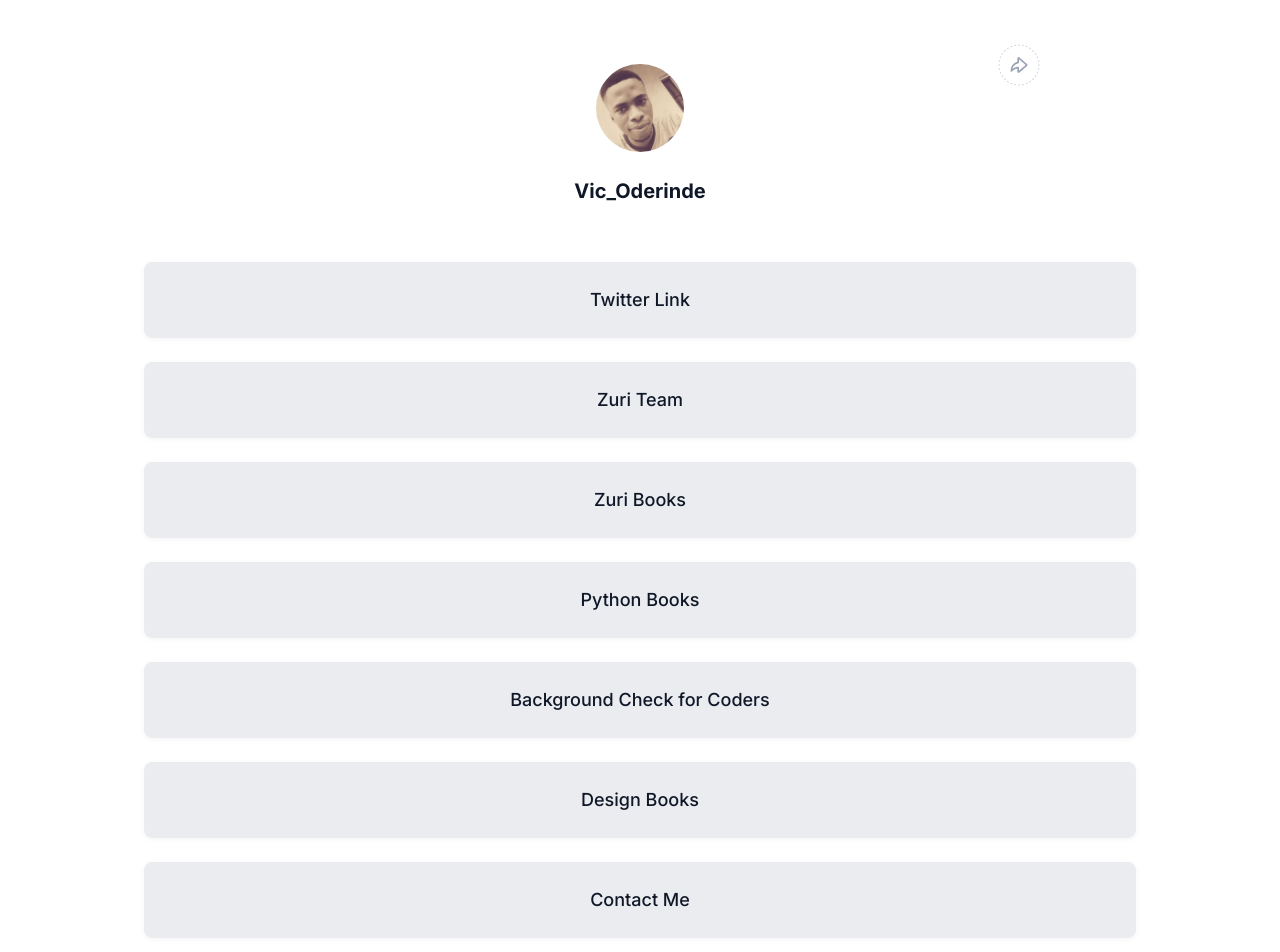
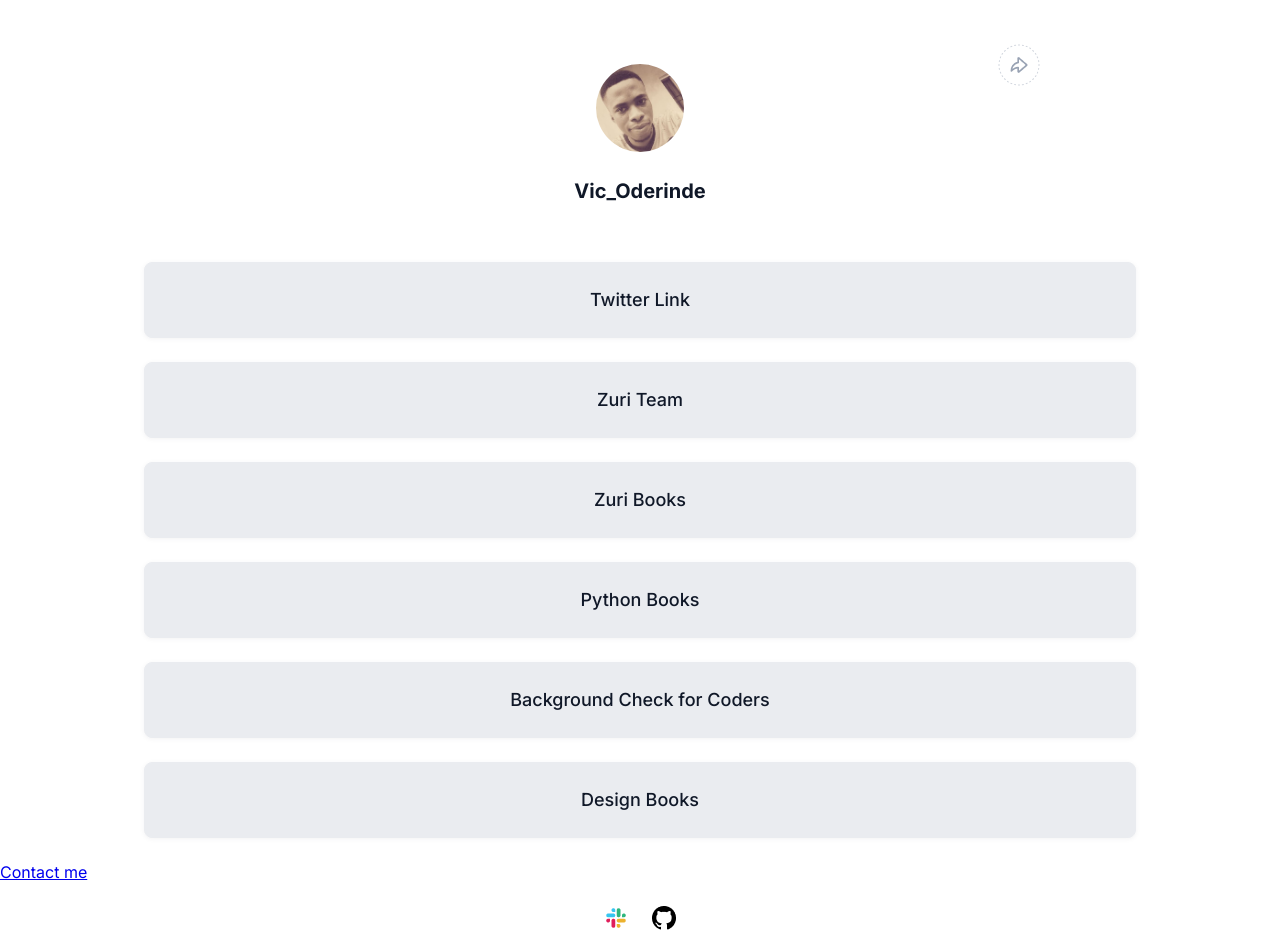
Before and after one commit to Vctcode/linktree-react, a React (Vite) app: page / in a window 1280 px wide. Shown: the top 952 px of the page. Built offline with nearby package versions, Linux system fonts and the light colour scheme.

Commit message:
fix: error bug on live server

```diff
--- a/src/components/ContactForm/index.jsx
+++ b/src/components/ContactForm/index.jsx
@@ -26,6 +26,7 @@ const ContactForm = () => {
 
     function handleSubmit(event) {
         event.preventDefault()
+
         console.log(formData)
     }
     return (
--- a/src/main.jsx
+++ b/src/main.jsx
@@ -2,7 +2,7 @@ import React from 'react'
 import { createBrowserRouter, RouterProvider, Route, } from 'react-router-dom'
 import ReactDOM from 'react-dom/client'
 import './index.css'
-import Home from './routes/Home'
+import Home from './routes/home'
 import Contact from './routes/contact'
 import Footer from './components/Footer'
 
@@ -12,7 +12,7 @@ const router = createBrowserRouter([
     element: <Home />
   },
   {
-    path: "/contact",
+    path: "contact",
     element: <Contact />,
   }
 ])
--- a/src/routes/Home.jsx
+++ b/src/routes/Home.jsx
@@ -56,8 +56,7 @@ export default function Home() {
                 />
 
 
-                <Links id="contact" link="./contact" text="Contact Me" subtext="" />
-
+                <Link to="contact">Contact me</Link>
 
                 <Socials />
             </div>
```
